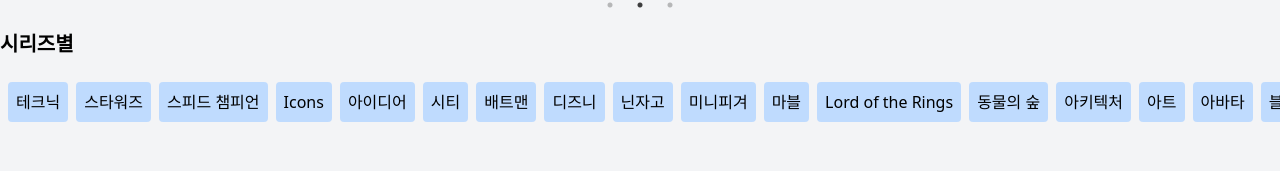
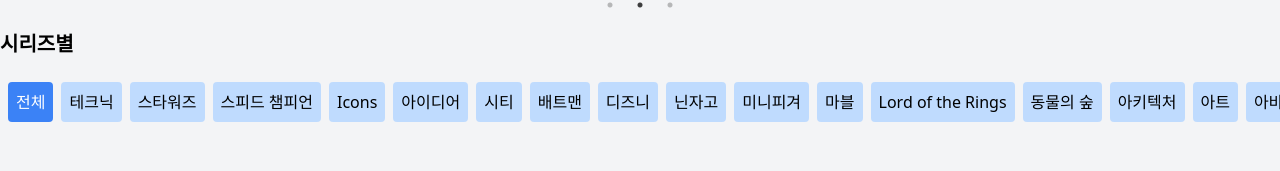
Before and after one commit to mysmartdeal/mysmartdeal, a Next.js app: page / in a window 1280 px wide. Shown: the part 462-633 px from the top of the page. Built offline with nearby package versions, Linux system fonts and the light colour scheme.

Commit message:
Update index.js

```diff
--- a/pages/index.js
+++ b/pages/index.js
@@ -7,14 +7,23 @@ export default function Home() {
   const [selectedMall, setSelectedMall] = useState("전체");
 
   useEffect(() => {
-    fetch("/11st_lego_products.json")  // 11번가 레고 상품 JSON 파일 경로 수정
+    fetch("/11st_lego_products.json")
       .then((res) => res.json())
-      .then((data) => setProducts(data));
+      .then((data) => {
+        // JSON에 series 필드가 없을 수도 있으므로 기본값 추가
+        const withDefaults = data.map((item) => ({
+          ...item,
+          series: item.series || "기타", // 없으면 기타로
+          mall: item.mall || "기타",     // 없으면 기타로
+        }));
+        setProducts(withDefaults);
+      })
+      .catch((err) => console.error("데이터 로딩 실패:", err));
   }, []);
 
   const filteredProducts = products.filter((product) => {
     const matchSeries = selectedSeries === "전체" || product.series === selectedSeries;
-    const matchMall = selectedMall === "전체" || product.mall === selectedMall;
+    const matchMall = selectedMall === "전체" || product.mall.includes(selectedMall);
     return matchSeries && matchMall;
   });
 
@@ -40,11 +49,12 @@ export default function Home() {
         <h2 className="text-xl font-bold mb-4">시리즈별</h2>
         <div className="flex overflow-x-auto gap-2 p-2">
           {[
-            "테크닉", "스타워즈", "스피드 챔피언", "Icons", "아이디어", "시티", "배트맨", "디즈니", "닌자고", "미니피겨", "마블", "Lord of the Rings",
-            "동물의 숲", "아키텍처", "아트", "아바타", "블루이", "보타니컬 컬렉션", "Braille Bricks", "브릭헤즈", "클래식", "크리에이터 3in1",
-            "DC", "슈퍼 배드 4", "도트", "드림즈", "듀플로", "듀플로 페파 피그", "에듀케이션", "프렌즈", "Fortnite", "개비의 매직 하우스",
-            "해리포터", "쥬라기 월드", "마인크래프트", "몽키 키드", "파워업", "SERIOUS PLAY", "소닉 더 헤지혹", "슈퍼 마리오", "젤다의 전설",
-            "웬즈데이", "위키드"
+            "전체", "테크닉", "스타워즈", "스피드 챔피언", "Icons", "아이디어", "시티", "배트맨", "디즈니", "닌자고",
+            "미니피겨", "마블", "Lord of the Rings", "동물의 숲", "아키텍처", "아트", "아바타", "블루이", "보타니컬 컬렉션",
+            "Braille Bricks", "브릭헤즈", "클래식", "크리에이터 3in1", "DC", "슈퍼 배드 4", "도트", "드림즈", "듀플로",
+            "듀플로 페파 피그", "에듀케이션", "프렌즈", "Fortnite", "개비의 매직 하우스", "해리포터", "쥬라기 월드",
+            "마인크래프트", "몽키 키드", "파워업", "SERIOUS PLAY", "소닉 더 헤지혹", "슈퍼 마리오", "젤다의 전설",
+            "웬즈데이", "위키드", "기타"
           ].map((series) => (
             <button
               key={series}
@@ -80,6 +90,9 @@ export default function Home() {
       {/* 할인 상품 리스트 */}
       <section className="container mx-auto mt-10">
         <h2 className="text-xl font-bold mb-4">상품 리스트</h2>
+        {filteredProducts.length === 0 ? (
+          <p className="text-center text-gray-500">조건에 맞는 상품이 없습니다.</p>
+        ) : (
           <div className="grid grid-cols-1 md:grid-cols-2 lg:grid-cols-4 gap-6">
             {filteredProducts.map((product, idx) => (
               <a
@@ -95,6 +108,7 @@ export default function Home() {
               </a>
             ))}
           </div>
+        )}
       </section>
 
       {/* 하단 푸터 */}
```
Lines whose indentation alone changed are shown as unchanged.
